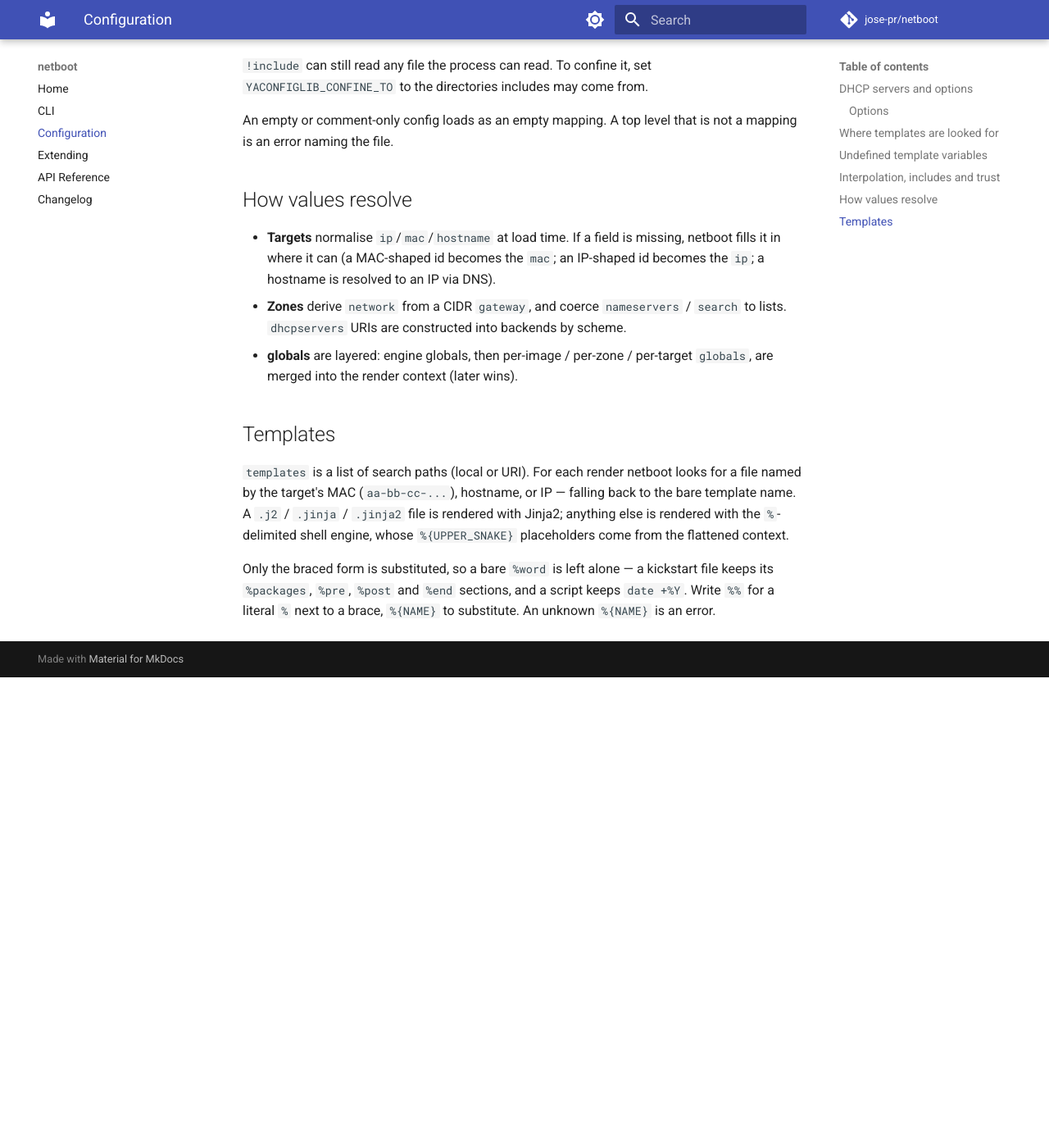
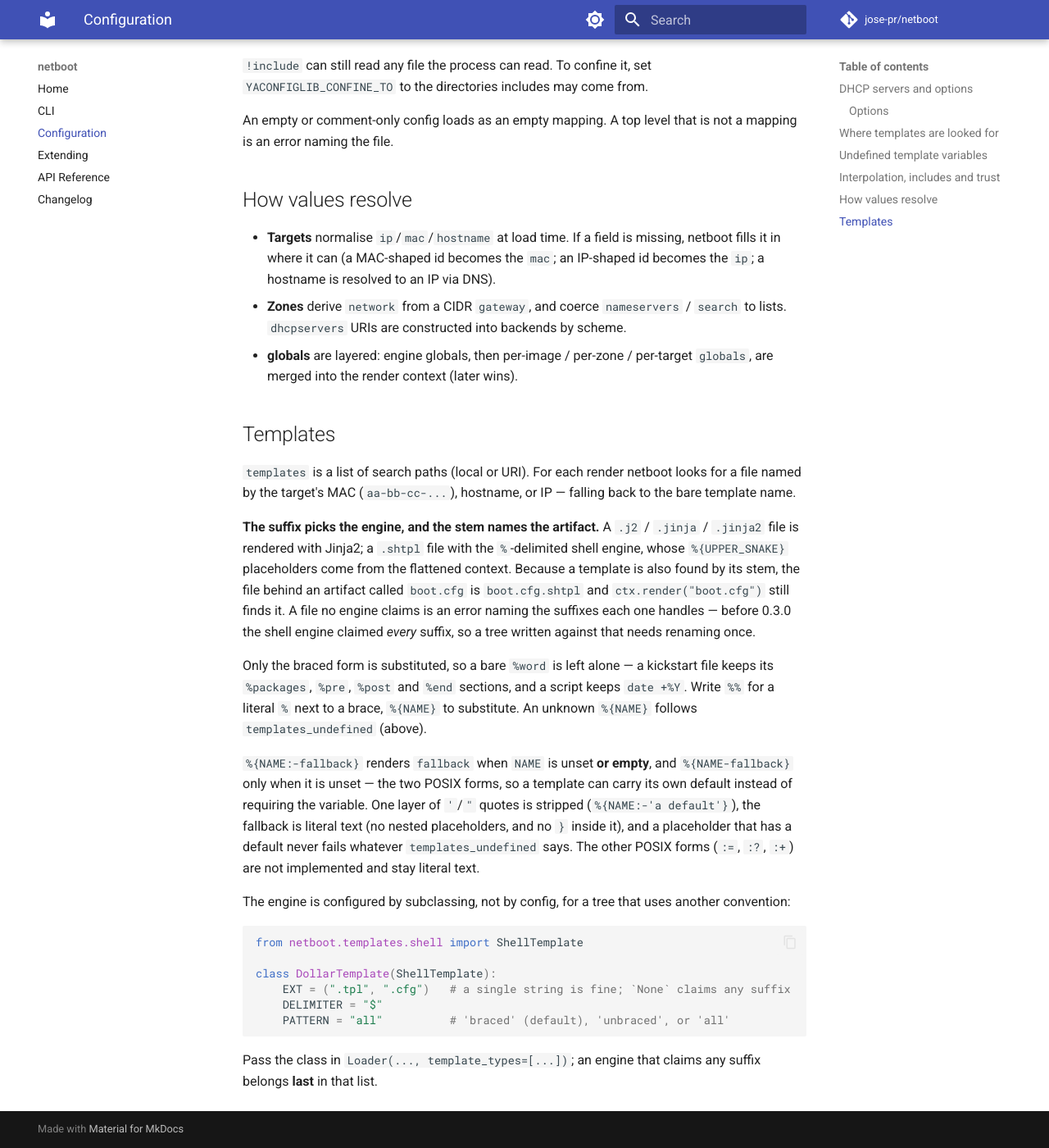
Before and after one commit to jose-pr/netboot, an MkDocs documentation site: the page built from docs/configuration.md, in a window 1280 px wide and 1400 px high, scrolled down 3731 px. Shown: the whole window at 82% size. Built offline with MkDocs 1.6.1 and Material for MkDocs 9.7.7, drawn with Linux system fonts in a browser that asks for light colours; comment, search, counter and statistics services are not loaded; before the commit the page ends 4557 px from its top, so only the background shows below that.

Commit message:
docs: move the example and the docs to the .shtpl convention
boot.cfg relied on the catch-all the engine no longer has, so it becomes
boot.cfg.shtpl -- the recording plugin still asks for "boot.cfg" and gets
it through the loader's stem match, which is the whole migration for a
template tree. The configuration page documents suffix-picks-the-engine,
the default expressions, and the subclass knobs; the changelog carries
the break and the rename.

````diff
--- a/docs/configuration.md
+++ b/docs/configuration.md
@@ -176,11 +176,41 @@ not a mapping is an error naming the file.
 
 `templates` is a list of search paths (local or URI). For each render netboot looks
 for a file named by the target's MAC (`aa-bb-cc-...`), hostname, or IP — falling
-back to the bare template name. A `.j2` / `.jinja` / `.jinja2` file is rendered
-with Jinja2; anything else is rendered with the `%`-delimited shell engine, whose
-`%{UPPER_SNAKE}` placeholders come from the flattened context.
+back to the bare template name.
+
+**The suffix picks the engine, and the stem names the artifact.** A `.j2` /
+`.jinja` / `.jinja2` file is rendered with Jinja2; a `.shtpl` file with the
+`%`-delimited shell engine, whose `%{UPPER_SNAKE}` placeholders come from the
+flattened context. Because a template is also found by its stem, the file behind
+an artifact called `boot.cfg` is `boot.cfg.shtpl` and `ctx.render("boot.cfg")`
+still finds it. A file no engine claims is an error naming the suffixes each one
+handles — before 0.3.0 the shell engine claimed *every* suffix, so a tree written
+against that needs renaming once.
 
 Only the braced form is substituted, so a bare `%word` is left alone — a kickstart
 file keeps its `%packages`, `%pre`, `%post` and `%end` sections, and a script keeps
 `date +%Y`. Write `%%` for a literal `%` next to a brace, `%{NAME}` to substitute.
-An unknown `%{NAME}` is an error.
+An unknown `%{NAME}` follows `templates_undefined` (above).
+
+`%{NAME:-fallback}` renders `fallback` when `NAME` is unset **or empty**, and
+`%{NAME-fallback}` only when it is unset — the two POSIX forms, so a template can
+carry its own default instead of requiring the variable. One layer of `'`/`"`
+quotes is stripped (`%{NAME:-'a default'}`), the fallback is literal text (no
+nested placeholders, and no `}` inside it), and a placeholder that has a default
+never fails whatever `templates_undefined` says. The other POSIX forms (`:=`,
+`:?`, `:+`) are not implemented and stay literal text.
+
+The engine is configured by subclassing, not by config, for a tree that uses
+another convention:
+
+```python
+from netboot.templates.shell import ShellTemplate
+
+class DollarTemplate(ShellTemplate):
+    EXT = (".tpl", ".cfg")   # a single string is fine; `None` claims any suffix
+    DELIMITER = "$"
+    PATTERN = "all"          # 'braced' (default), 'unbraced', or 'all'
+```
+
+Pass the class in `Loader(..., template_types=[...])`; an engine that claims any
+suffix belongs **last** in that list.
````
Also changed, not shown: CHANGELOG.md (+26 -0 lines), examples/README.md (+7 -5 lines), 1 other file.
